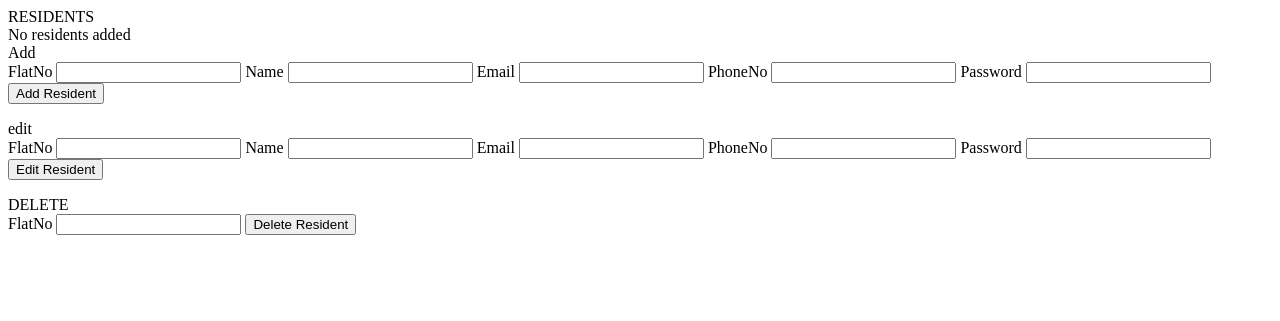
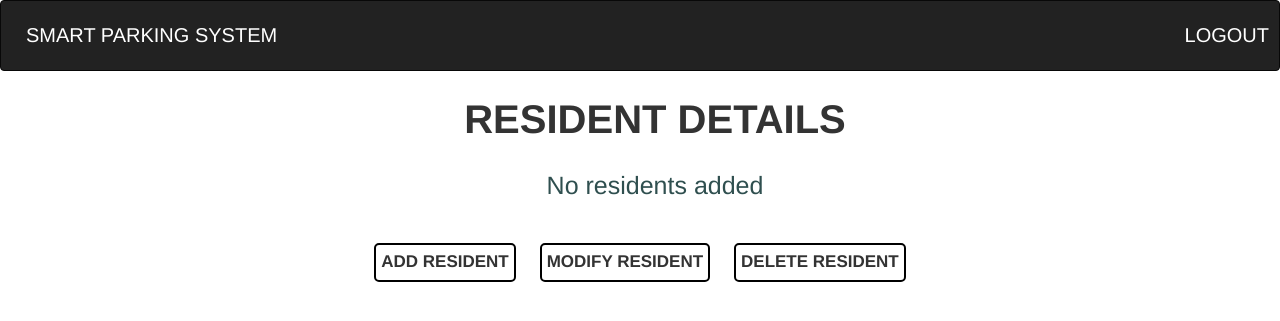
Before and after one commit to anjali0508/SmartParking, a Flask app: page /Admin/Residents in a window 1280 px wide. Shown: the top 321 px of the page. Run offline with Flask 2, Linux system fonts and the light colour scheme; data that the repository does not hold is empty; some libraries are stand-ins or nearby versions.

Commit message:
Styled Admin pages

```diff
--- /dev/null
+++ b/Website/static/css/Navigation.css
@@ -0,0 +1,64 @@
+nav {
+  color: white;
+  padding: 20px 10px;
+  font-size: 20px;
+}
+
+nav .navbar-header {
+  font-size: 15px;
+}
+
+.title {
+  font-size: 40px;
+  font-weight: bold;
+  text-align: center;
+}
+
+table {
+  margin-top: 20px;
+}
+
+th,
+td {
+  text-align: center !important;
+}
+
+.message {
+  text-align: center;
+  font-size: 25px;
+  font-weight: 500;
+  color: darkslategrey;
+  padding: 20px;
+}
+
+.formButtons {
+  text-align: center;
+  padding: 20px;
+}
+
+.formButtons button {
+  margin: 0 10px;
+  padding: 5px;
+  background-color: transparent;
+  border: black solid 2px;
+  border-radius: 5px;
+  font-size: 17px;
+  font-weight: bold;
+}
+
+.modal-title {
+  font-size: 25px;
+}
+
+.modal-body {
+  font-size: 17px;
+}
+
+form input[type="button"] {
+  border: 1px solid black;
+  margin-top: 10px;
+}
+
+form label {
+  margin-top: 10px;
+}
--- a/Website/templates/Admin_Residents.html
+++ b/Website/templates/Admin_Residents.html
@@ -1,77 +1,173 @@
-<!-- Admin home will show resident details -->
-<!-- Add a link to view vehicle details  -->
-<html>
-  <head>
-    <script src="https://ajax.googleapis.com/ajax/libs/jquery/3.3.1/jquery.min.js"></script>
-  </head>
-  <body>
-    <div class="Residents">
-      <div>
-        RESIDENTS
+{% extends "Navigation.html" %} {% block content %}
+<div class="container">
+  <div class="title">
+    RESIDENT DETAILS
   </div>
   {%if residentCount > 0%}
-      <div>
-        <!-- You could add table heading here -->
+  <div class="table-responsive">
+    <table class="table table-bordered">
+      <thead>
+        <tr>
+          <th>FLAT NO.</th>
+          <th>NAME</th>
+          <th>EMAIL ADDRESS</th>
+          <th>PHONE NUMBER</th>
+        </tr>
+      </thead>
       {% for i in range(residentCount)%}
-        <div>
-          Flat No: {{Residents[i]["FlatNo"]}} <br />
-          Name: {{Residents[i]["Name"]}} <br />
-          Email: {{Residents[i]["Email"]}} <br />
-          Phone No: {{Residents[i]["PhoneNo"]}} <br />
-        </div>
+      <tbody>
+        <tr>
+          <td>{{Residents[i]["FlatNo"]}}</td>
+          <td>{{Residents[i]["Name"]}}</td>
+          <td>{{Residents[i]["Email"]}}</td>
+          <td>{{Residents[i]["PhoneNo"]}}</td>
+        </tr>
+      </tbody>
       {% endfor %}
+    </table>
   </div>
   {% else %}
-      <div>
+  <div class="message">
     No residents added
   </div>
   {% endif %}
 </div>
-    <div class="AddResidents">
-      Add
+<div class="formButtons container-fluid">
+  <button data-toggle="modal" data-target="#AddModal">ADD RESIDENT</button>
+  <button data-toggle="modal" data-target="#EditModal">
+    MODIFY RESIDENT
+  </button>
+  <button data-toggle="modal" data-target="#DeleteModal">
+    DELETE RESIDENT
+  </button>
+</div>
+<div id="AddModal" class="modal fade" role="dialog">
+  <div class="modal-dialog">
+    <div class="modal-content">
+      <div class="modal-header">
+        <button class="close" data-dismiss="modal">
+          &times;
+        </button>
+        <h4 class="modal-title">ADD RESIDENT</h4>
+      </div>
+      <div class="modal-body">
+        <form>
+          {% set action = "Residents" %}
+          <label for="FlatNo">Flat Number</label>
+          <input
+            type="text"
+            name="FlatNo"
+            id="FlatNo"
+            class="form-control"
+            required
+          />
+          <label for="Name">Name</label>
+          <input type="text" name="Name" id="Name" class="form-control" />
+          <label for="Email">Email Address</label>
+          <input type="text" name="Email" id="Email" class="form-control" />
+          <label for="PhoneNo">Phone Number</label>
+          <input type="text" name="PhoneNo" id="PhoneNo" class="form-control" />
+          <label for="Password">Password</label>
+          <input
+            type="text"
+            name="Password"
+            id="Password"
+            class="form-control"
+            required
+          />
+          <input
+            type="button"
+            id="AddResident"
+            value="Add Resident"
+            class="btn btn-default"
+          />
+        </form>
+      </div>
+    </div>
+  </div>
+</div>
+
+<div id="EditModal" class="modal fade" role="dialog">
+  <div class="modal-dialog">
+    <div class="modal-content">
+      <div class="modal-header">
+        <button class="close" data-dismiss="modal">
+          &times;
+        </button>
+        <h4 class="modal-title">EDIT RESIDENT</h4>
+      </div>
+      <div class="modal-body">
         <form>
           {% set action = "Residents" %}
           <label for="FlatNo">FlatNo</label>
-        <input type="text" name="FlatNo" id="FlatNo" required />
+          <input
+            type="text"
+            name="FlatNo"
+            id="FlatNo_Edit"
+            class="form-control"
+            required
+          />
           <label for="Name">Name</label>
-        <input type="text" name="Name" id="Name" />
+          <input type="text" name="Name" id="Name_Edit" class="form-control" />
           <label for="Email">Email</label>
-        <input type="text" name="Email" id="Email" />
+          <input
+            type="text"
+            name="Email"
+            id="Email_Edit"
+            class="form-control"
+          />
           <label for="PhoneNo">PhoneNo</label>
-        <input type="text" name="PhoneNo" id="PhoneNo" />
+          <input
+            type="text"
+            name="PhoneNo"
+            id="PhoneNo_Edit"
+            class="form-control"
+          />
           <label for="Password">Password</label>
-        <input type="text" name="Password" id="Password" required />
-        <input type="button" id="AddResident" value="Add Resident" />
+          <input
+            type="text"
+            name="Password"
+            id="Password_Edit"
+            class="form-control"
+          />
+          <input
+            type="button"
+            id="EditResident"
+            value="Edit Resident"
+            class="btn btn-default"
+          />
         </form>
       </div>
+    </div>
+  </div>
+</div>
 
-    <div class="EditResidents">
-      edit
+<div id="DeleteModal" class="modal fade" role="dialog">
+  <div class="modal-dialog">
+    <div class="modal-content">
+      <div class="modal-header">
+        <button type="button" class="close" data-dismiss="modal">
+          &times;
+        </button>
+        <h4 class="modal-title">DELETE RESIDENT</h4>
+      </div>
+      <div class="modal-body">
         <form>
           {% set action = "Residents" %}
-        <label for="FlatNo">FlatNo</label>
-        <input type="text" name="FlatNo" id="FlatNo_Edit" required />
-        <label for="Name">Name</label>
-        <input type="text" name="Name" id="Name_Edit" />
-        <label for="Email">Email</label>
-        <input type="text" name="Email" id="Email_Edit" />
-        <label for="PhoneNo">PhoneNo</label>
-        <input type="text" name="PhoneNo" id="PhoneNo_Edit" />
-        <label for="Password">Password</label>
-        <input type="text" name="Password" id="Password_Edit" />
-        <input type="button" id="EditResident" value="Edit Resident" />
+          <label for="FlatNo">Flat Number</label>
+          <input type="text" id="FlatNo_del" class="form-control" />
+          <input
+            type="button"
+            id="DeleteResident"
+            value="Delete Resident"
+            class="btn btn-default"
+          />
         </form>
       </div>
+    </div>
+  </div>
+</div>
 
-    <div class="DeleteResident">
-      DELETE
-      <form>
-        {% set action = "Residents" %}
-        <label for="FlatNo">FlatNo</label>
-        <input type="text" id="FlatNo_del" />
-        <input type="button" id="DeleteResident" value="Delete Resident" />
-      </form>
-    </div>
 <script>
   // Ajax call to add resident
   $("#AddResident").on("click", event => {
@@ -167,5 +263,4 @@
     });
   });
 </script>
-  </body>
-</html>
+{% endblock %}
--- /dev/null
+++ b/Website/templates/Navigation.html
@@ -0,0 +1,27 @@
+<html>
+  <head>
+    <title>Smart Parking System</title>
+    <link rel="stylesheet" href="../static/css/Navigation.css" />
+    <!-- Bootstrap CDN -->
+    <link
+      rel="stylesheet"
+      href="https://maxcdn.bootstrapcdn.com/bootstrap/3.4.0/css/bootstrap.min.css"
+    />
+    <script src="https://ajax.googleapis.com/ajax/libs/jquery/3.4.1/jquery.min.js"></script>
+    <script src="http://ajax.googleapis.com/ajax/libs/jquery/1/jquery.min.js"></script>
+    <script src="https://maxcdn.bootstrapcdn.com/bootstrap/3.4.0/js/bootstrap.min.js"></script>
+  </head>
+  <body>
+    <nav class="navbar navbar-inverse">
+      <div class="container-fluid">
+        <span>SMART PARKING SYSTEM</span>
+        <div class="navbar-right">
+          <span id="logout">LOGOUT</span>
+        </div>
+      </div>
+    </nav>
+    <div class="container">
+      {% block content %} {% endblock %}
+    </div>
+  </body>
+</html>
```
Also changed, not shown: Website/templates/Admin_ResidentVehicles.html (+70 -30 lines). Lines whose indentation alone changed are shown as unchanged.
